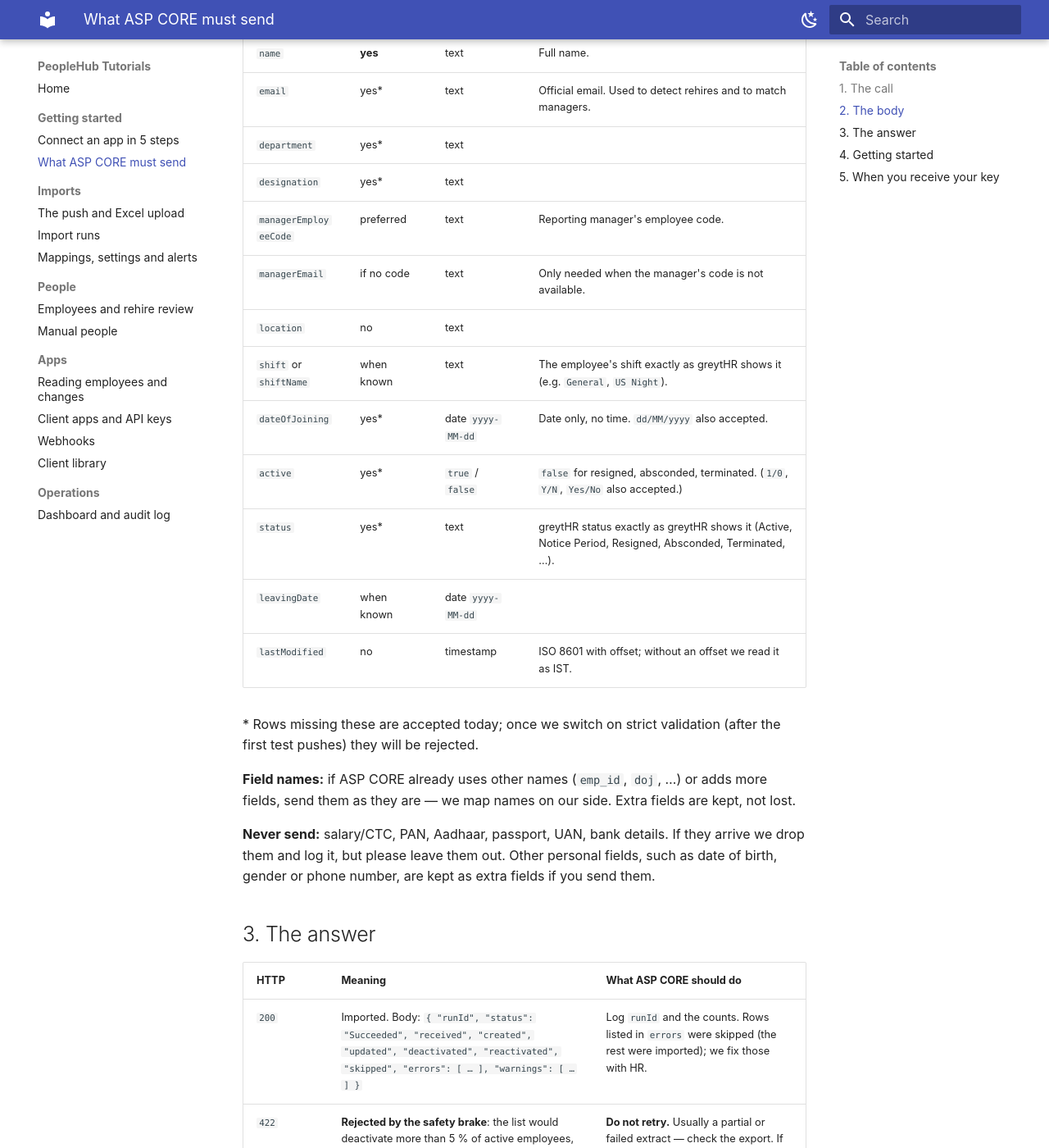
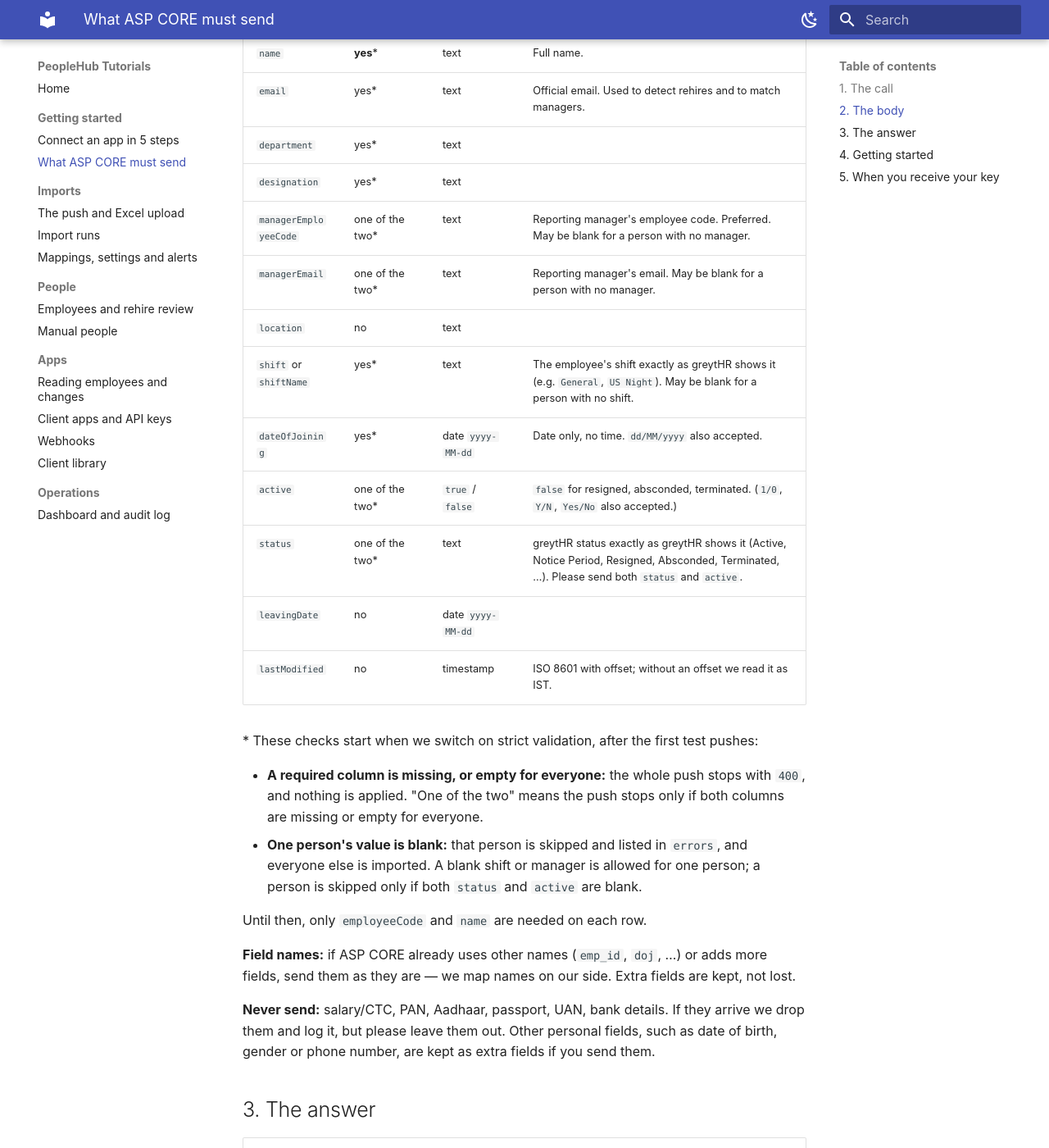
Before and after one commit to asprcmdevelopers-repo/peoplehub-docs, an MkDocs documentation site: the page built from docs/it-contract.md, in a window 1280 px wide and 1400 px high, scrolled down 1523 px. Shown: the whole window at 82% size. Built offline with MkDocs 1.6.1 and Material for MkDocs 9.7.7, drawn with Linux system fonts in a browser that asks for light colours; some of the changed text lies outside the part shown.

Commit message:
Required column check for the push

```diff
--- a/docs/it-contract.md
+++ b/docs/it-contract.md
@@ -43,23 +43,28 @@ An envelope such as `{ "employees": [ … ] }` is also fine. **Anyone missing fr
 
 | Field | Required | Type / format | Notes |
 |---|---|---|---|
-| `employeeCode` | **yes** | text | The company's own employee code. Never reuse a code for a different person. |
+| `employeeCode` | **yes*** | text | The company's own employee code. Never reuse a code for a different person. |
 | `hrmsId` | yes* | text | greytHR's own unique key for the person. Must be different for every person; a rehire gets a new one. |
-| `name` | **yes** | text | Full name. |
+| `name` | **yes*** | text | Full name. |
 | `email` | yes* | text | Official email. Used to detect rehires and to match managers. |
 | `department` | yes* | text | |
 | `designation` | yes* | text | |
-| `managerEmployeeCode` | preferred | text | Reporting manager's employee code. |
-| `managerEmail` | if no code | text | Only needed when the manager's code is not available. |
+| `managerEmployeeCode` | one of the two* | text | Reporting manager's employee code. Preferred. May be blank for a person with no manager. |
+| `managerEmail` | one of the two* | text | Reporting manager's email. May be blank for a person with no manager. |
 | `location` | no | text | |
-| `shift` or `shiftName` | when known | text | The employee's shift exactly as greytHR shows it (e.g. `General`, `US Night`). |
+| `shift` or `shiftName` | yes* | text | The employee's shift exactly as greytHR shows it (e.g. `General`, `US Night`). May be blank for a person with no shift. |
 | `dateOfJoining` | yes* | date `yyyy-MM-dd` | Date only, no time. `dd/MM/yyyy` also accepted. |
-| `active` | yes* | `true` / `false` | `false` for resigned, absconded, terminated. (`1/0`, `Y/N`, `Yes/No` also accepted.) |
-| `status` | yes* | text | greytHR status exactly as greytHR shows it (Active, Notice Period, Resigned, Absconded, Terminated, …). |
-| `leavingDate` | when known | date `yyyy-MM-dd` | |
+| `active` | one of the two* | `true` / `false` | `false` for resigned, absconded, terminated. (`1/0`, `Y/N`, `Yes/No` also accepted.) |
+| `status` | one of the two* | text | greytHR status exactly as greytHR shows it (Active, Notice Period, Resigned, Absconded, Terminated, …). Please send both `status` and `active`. |
+| `leavingDate` | no | date `yyyy-MM-dd` | |
 | `lastModified` | no | timestamp | ISO 8601 with offset; without an offset we read it as IST. |
 
-\* Rows missing these are accepted today; once we switch on strict validation (after the first test pushes) they will be rejected.
+\* These checks start when we switch on strict validation, after the first test pushes:
+
+- **A required column is missing, or empty for everyone:** the whole push stops with `400`, and nothing is applied. "One of the two" means the push stops only if both columns are missing or empty for everyone.
+- **One person's value is blank:** that person is skipped and listed in `errors`, and everyone else is imported. A blank shift or manager is allowed for one person; a person is skipped only if both `status` and `active` are blank.
+
+Until then, only `employeeCode` and `name` are needed on each row.
 
 **Field names:** if ASP CORE already uses other names (`emp_id`, `doj`, …) or adds more fields, send them as they are — we map names on our side.
 Extra fields are kept, not lost.
@@ -73,7 +78,7 @@ Other personal fields, such as date of birth, gender or phone number, are kept a
 |---|---|---|
 | `200` | Imported. Body: `{ "runId", "status": "Succeeded", "received", "created", "updated", "deactivated", "reactivated", "skipped", "errors": [ … ], "warnings": [ … ] }` | Log `runId` and the counts. Rows listed in `errors` were skipped (the rest were imported); we fix those with HR. |
 | `422` | **Rejected by the safety brake**: the list would deactivate more than 5 % of active employees, or is less than 80 % of the previous list. Nothing was applied; we are alerted. | **Do not retry.** Usually a partial or failed extract — check the export. If the change is genuine (mass exit), we approve it on our side. |
-| `400` | Body is not readable JSON or has no employee array. Stored for diagnosis. | Fix the export; retry. |
+| `400` | Body is not readable JSON, has no employee array, or (with strict validation on) a required column is missing: the answer names it, for example `Missing required columns: hrmsId, dateOfJoining.` Nothing was applied. Stored for diagnosis. | Fix the export; retry. |
 | `401` / `403` | Missing or wrong key, or call from an IP not on the allow-list. | Check the key and source IP. |
 | `409` | Another import is still running. | Retry after a few minutes. |
 | `5xx` / timeout | PeopleHub unavailable. | Retry up to 3 times, 5 minutes apart. Resending the same list is always safe (it changes nothing twice). |
```
Also changed, not shown: docs/help/import-faq.md (+11 -5 lines), docs/help/import-runs-faq.md (+3 -3 lines), docs/help/mappings-settings-and-alerts-faq.md (+2 -1 lines).
